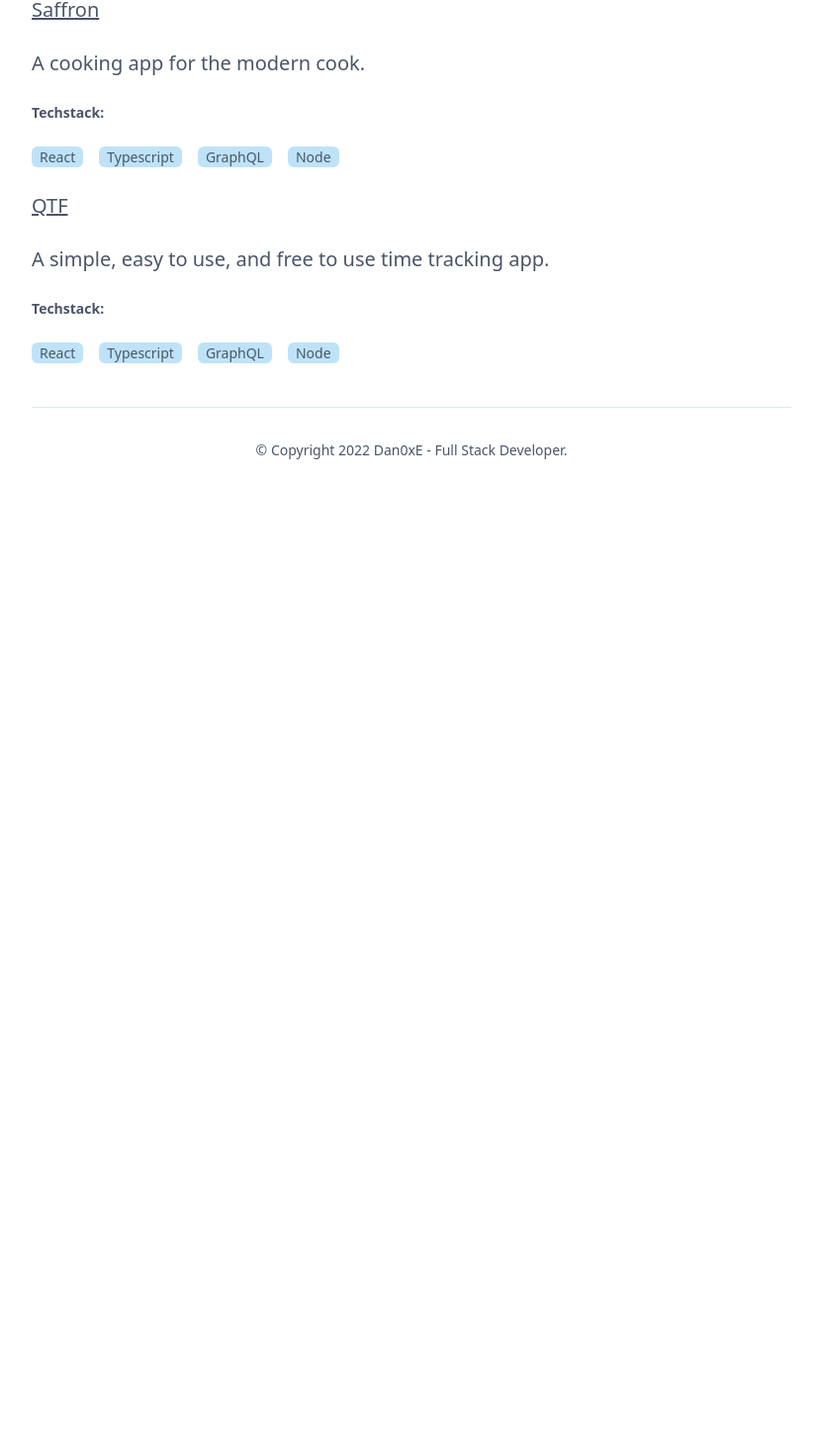
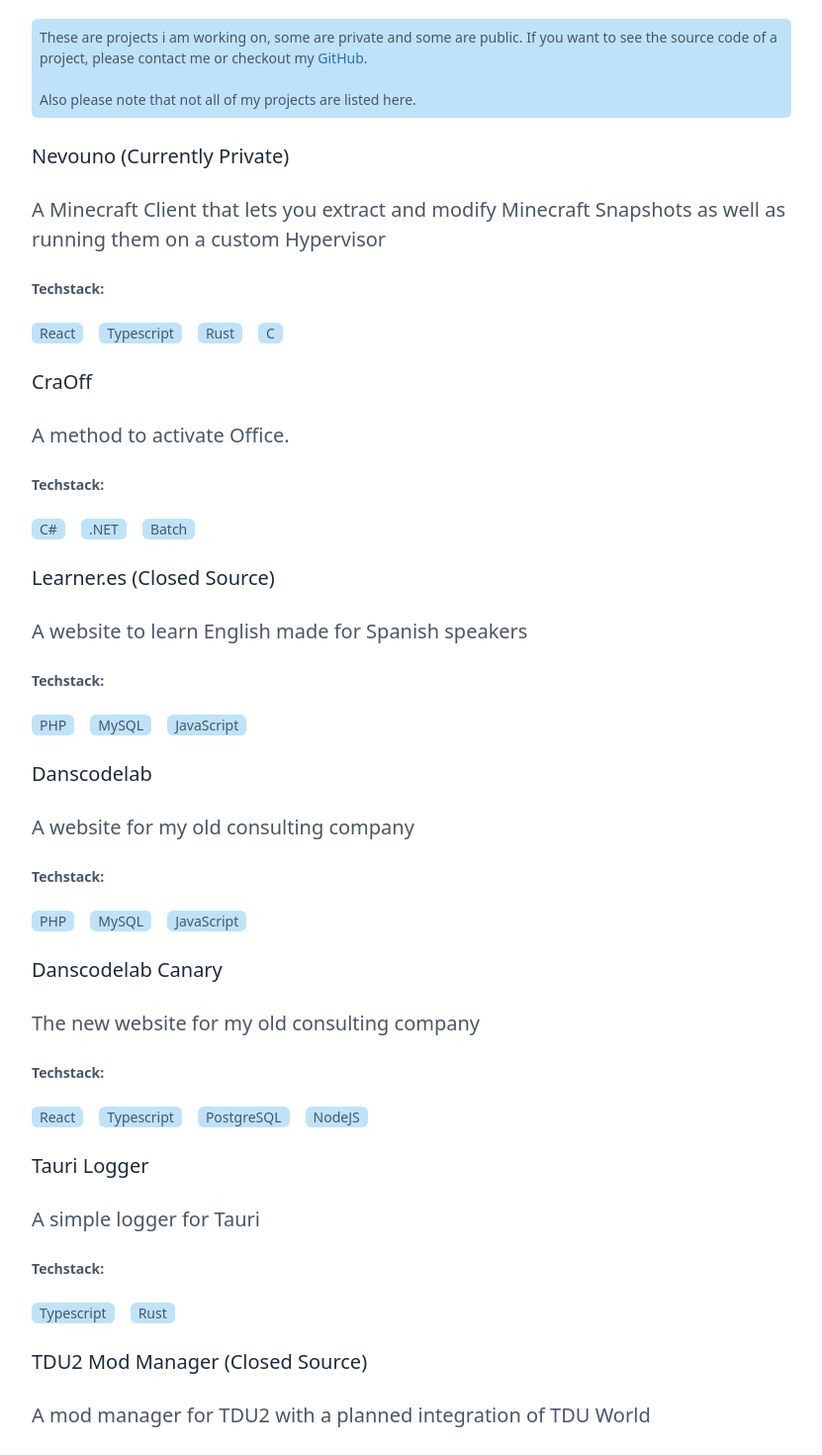
Before and after one commit to Dan0xE/dan0xe_site, a Next.js app: page /projects in a window 1280 px wide. Shown: the part 227-1697 px from the top of the page at 99% size, without its empty margins (224-1055 px from the left). Before the commit the page ends 800 px from the top, so only its background shows below. Built offline with nearby package versions, Linux system fonts and the light colour scheme.

Commit message:
Added Projects

```diff
--- /dev/null
+++ b/src/components/alert.tsx
@@ -0,0 +1,19 @@
+const Alert = ({
+  children,
+  style,
+  ...props
+}: {
+  children: any;
+  style: any;
+}) => {
+  return (
+    <div
+      className={`block rounded-md text-sm font-medium text-gray-700 ${style}`}
+      {...props}
+    >
+      {children}
+    </div>
+  );
+};
+
+export default Alert;
--- a/src/pages/about.tsx
+++ /dev/null
@@ -1,21 +0,0 @@
-import { Meta } from '@/layouts/Meta';
-import { Main } from '@/templates/Main';
-
-const About = () => (
-  <Main meta={<Meta title="Lorem ipsum" description="Lorem ipsum" />}>
-    <p>
-      Lorem ipsum dolor sit amet consectetur, adipisicing elit. Ratione fuga
-      recusandae quidem. Quaerat molestiae blanditiis doloremque possimus labore
-      voluptatibus distinctio recusandae autem esse explicabo molestias officia
-      placeat, accusamus aut saepe.
-    </p>
-    <p>
-      Lorem ipsum dolor sit amet consectetur, adipisicing elit. Ratione fuga
-      recusandae quidem. Quaerat molestiae blanditiis doloremque possimus labore
-      voluptatibus distinctio recusandae autem esse explicabo molestias officia
-      placeat, accusamus aut saepe.
-    </p>
-  </Main>
-);
-
-export default About;
--- /dev/null
+++ b/src/pages/blog.tsx
@@ -0,0 +1,10 @@
+import { Meta } from '@/layouts/Meta';
+import { Main } from '@/templates/Main';
+
+const Blog = () => (
+  <Main meta={<Meta title="Blog" description="Dan0xE Blog" />}>
+    <p>No blog posts yet. Check back later!</p>
+  </Main>
+);
+
+export default Blog;
--- a/src/pages/index.tsx
+++ b/src/pages/index.tsx
@@ -35,10 +35,10 @@
       }
     >
       <p>
-        Hello, I&apos;m Dan. I&apos;m a Software Consultant who enjoys making
-        programming videos on YouTube and building a cooking app called Saffron.
+        Hello, I&apos;m Dan. I&apos;m a Software Consultant who enjoys learning
+        and making new stuff everyday and building a mod client called Nevouno.
         My favorite technologies right now are: React.js, Typescript, GraphQL,
-        Node.js, and PostgreSQL. <br />
+        Node.js, and Rust. <br />
         <br /> Follow Me Online Here:
       </p>
       <ul>
--- a/src/pages/projects.tsx
+++ b/src/pages/projects.tsx
@@ -1,23 +1,82 @@
 import { Meta } from '@/layouts/Meta';
 import { Main } from '@/templates/Main';
 
+import Alert from '../components/alert';
 import Label from '../components/label';
 
 const Projects = () => {
   const projectList = [
     {
       id: 1,
-      name: 'Saffron',
-      link: 'https://saffronapp.co',
-      description: 'A cooking app for the modern cook.',
-      tech: ['React', 'Typescript', 'GraphQL', 'Node' /* 'PostgreSQL' */],
+      name: 'Nevouno (Currently Private)',
+      link: '',
+      description:
+        'A Minecraft Client that lets you extract and modify Minecraft Snapshots as well as running them on a custom Hypervisor',
+      tech: ['React', 'Typescript', 'Rust', 'C' /* 'PostgreSQL' */],
     },
     {
       id: 2,
-      name: 'QTF',
+      name: 'CraOff',
       link: 'https://qtf.app',
-      description: 'A simple, easy to use, and free to use time tracking app.',
-      tech: ['React', 'Typescript', 'GraphQL', 'Node' /* 'PostgreSQL' */],
+      description: 'A method to activate Office.',
+      tech: ['C#', '.NET', 'Batch'],
+    },
+    {
+      id: 3,
+      name: 'Learner.es (Closed Source)',
+      link: 'https://Learner.es',
+      description: 'A website to learn English made for Spanish speakers',
+      tech: ['PHP', 'MySQL', 'JavaScript'],
+    },
+    {
+      id: 4,
+      name: 'Danscodelab',
+      link: 'https://danscodelab.com',
+      description: 'A website for my old consulting company',
+      tech: ['PHP', 'MySQL', 'JavaScript'],
+    },
+    {
+      id: 5,
+      name: 'Danscodelab Canary',
+      link: 'https://canary.danscodelab.com',
+      description: 'The new website for my old consulting company',
+      tech: ['React', 'Typescript', 'PostgreSQL', 'NodeJS'],
+    },
+    {
+      id: 6,
+      name: 'Tauri Logger',
+      link: 'https://github.com/Dan0xE/tauri-logger',
+      description: 'A simple logger for Tauri',
+      tech: ['Typescript', 'Rust'],
+    },
+    {
+      id: 7,
+      name: 'TDU2 Mod Manager (Closed Source)',
+      link: '',
+      description:
+        'A mod manager for TDU2 with a planned integration of TDU World',
+      tech: ['React', 'Typescript', 'Rust', 'PostgreSQL'],
+    },
+    {
+      id: 8,
+      name: 'STSL',
+      link: 'https://github.com/Dan0xE/STSL',
+      description: 'A small TCP client/server written in C++',
+      tech: ['C++'],
+    },
+    {
+      id: 9,
+      name: 'TaskTracker',
+      link: '',
+      description: 'A simple but old task tracker written in React',
+      tech: ['React', 'Typescript'],
+    },
+    {
+      id: 10,
+      name: 'CLI-Calculator',
+      link: '',
+      description: 'A simple calculator written in 10 minutes in Python',
+      tech: ['Python'],
     },
   ];
 
@@ -25,9 +84,33 @@
     <Main
       meta={<Meta title="Projects" description="Projects i am working on" />}
     >
+      <Alert style={'bg-blue-200'}>
+        <p className="p-2">
+          These are projects i am working on, some are private and some are
+          public. If you want to see the source code of a project, please
+          contact me or checkout my{' '}
+          <a href="https://github.com/dan0xe" target="_blank" rel="noreferrer">
+            GitHub
+          </a>
+          .
+          <br />
+          <br />
+          Also please note that not all of my projects are listed here.
+        </p>
+      </Alert>
+      <>
         {projectList.map((project) => (
-        <div key={project.id}>
-          <h2 className="underline">{project.name}</h2>
+          <div key={project.id} className="w-auto">
+            <h2>
+              <a
+                className="text-slate-800 "
+                href={project.link}
+                target="_blank"
+                rel="noreferrer"
+              >
+                {project.name}
+              </a>
+            </h2>
             <p>{project.description}</p>
             <ul>
               <p className="text-sm font-semibold">Techstack:</p>
@@ -39,6 +122,7 @@
             </ul>
           </div>
         ))}
+      </>
     </Main>
   );
 };
--- a/src/templates/Main.tsx
+++ b/src/templates/Main.tsx
@@ -30,7 +30,7 @@
               </Link>
             </li>
             <li className="mr-6">
-              <Link href="/about/">
+              <Link href="/blog/">
                 <a className="border-none text-gray-700 hover:text-gray-900">
                   Blog
                 </a>
```
Lines whose indentation alone changed are shown as unchanged.
